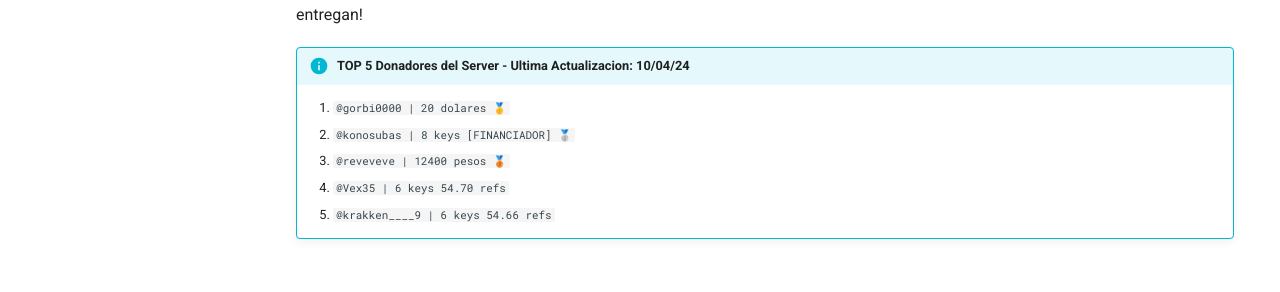
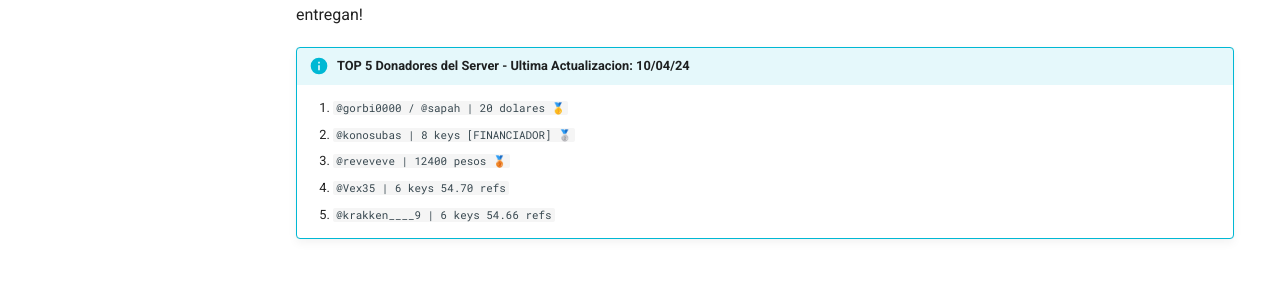
Before and after one commit to patagoniawarriors/docs, an MkDocs documentation site: the page built from docs/donaciones/top5.md, in a window 1280 px wide. Shown: the part 333-625 px from the top of the page. Built offline with MkDocs 1.6.1 and Material for MkDocs 9.7.7, drawn with Linux system fonts in a browser that asks for light colours.

Commit message:
Update top5.md

```diff
--- a/docs/donaciones/top5.md
+++ b/docs/donaciones/top5.md
@@ -5,7 +5,7 @@ El server y la comunidad no olvida de su reconocimiento por haber aportado demas
 Por eso mismo en esta lista damos un buen aplauso a los que son los mas cracks del servidor por todo el buen cariño que nos entregan!
 
 !!! info "TOP 5 Donadores del Server - Ultima Actualizacion: 10/04/24"
-	1. `@gorbi0000     | 20 dolares 🥇`
+	1. `@gorbi0000 / @sapah    | 20 dolares 🥇`
 	2. `@konosubas	   | 8 keys [FINANCIADOR] 🥈`
 	3. `@reveveve      | 12400 pesos 🥉`
 	4. `@Vex35         | 6 keys 54.70 refs`
```
